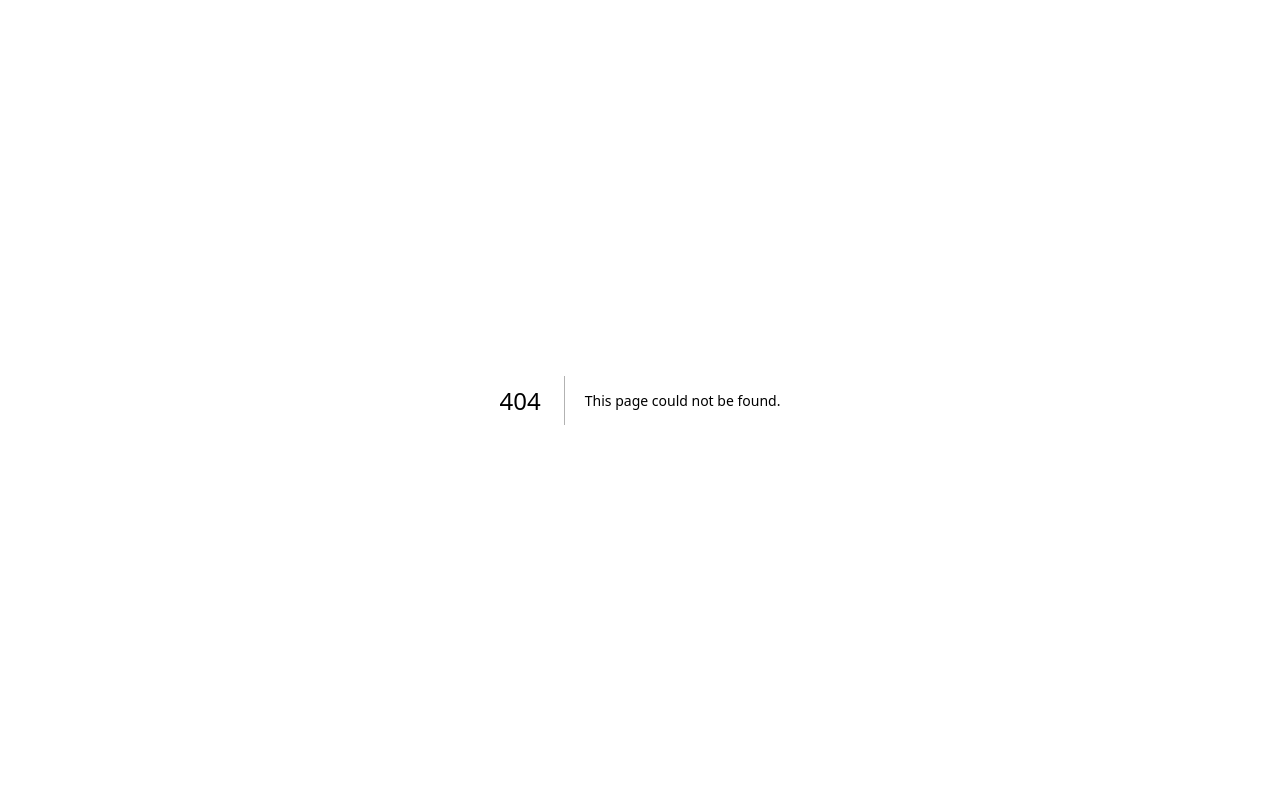
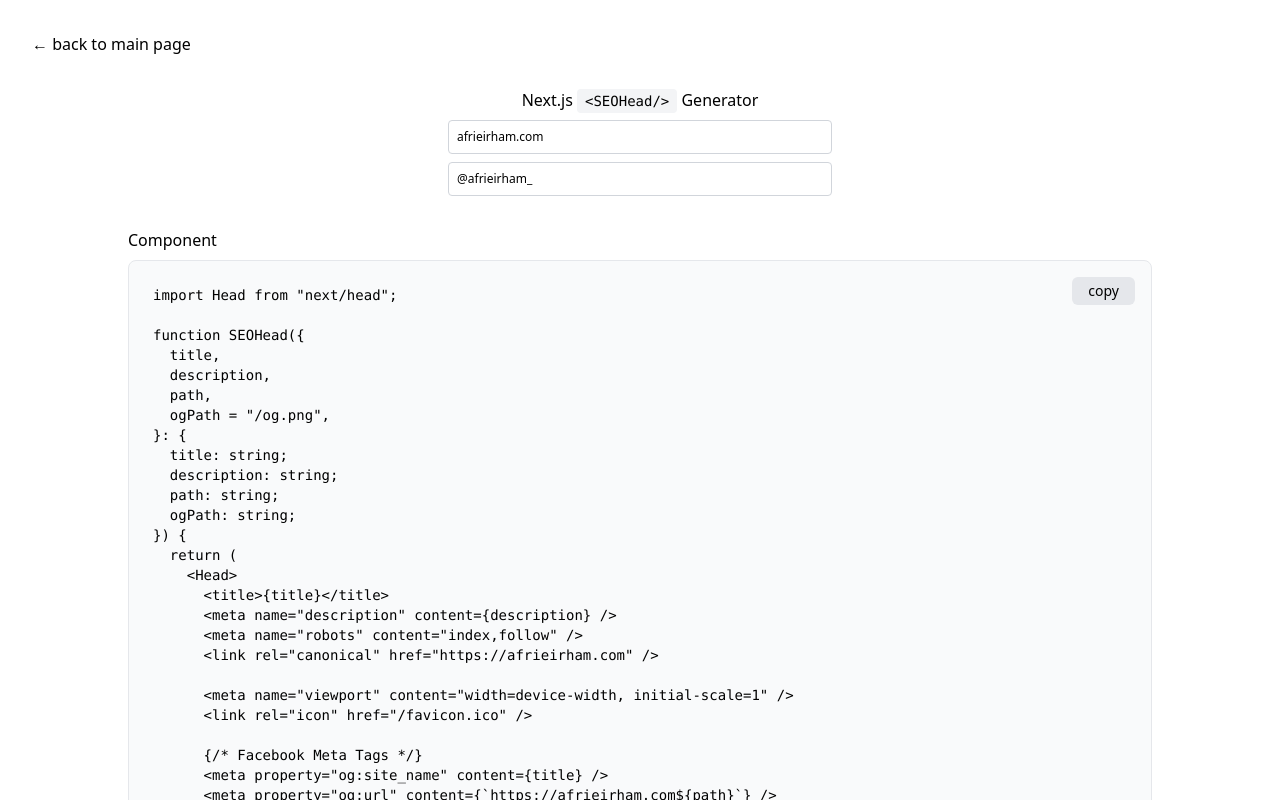
Before and after one commit to afrieirham/tools, a Next.js app: page /seohead-generator in a window 1280 px wide. Before the commit this address had no page. Shown: the top 800 px of the page. Built offline with nearby package versions, Linux system fonts and the light colour scheme.

Commit message:
add seohead generator

```diff
--- a/src/pages/index.tsx
+++ b/src/pages/index.tsx
@@ -2,7 +2,7 @@ import Link from "next/link";
 
 export default function Home() {
   return (
-    <main className="flex flex-col w-full p-6 mx-auto max-w-screen-sm">
+    <main className="flex flex-col w-full max-w-screen-sm p-6 mx-auto">
       <h1 className="text-xl font-bold">
         tools by{" "}
         <a className="hover:underline" href="https://afrieirham.com">
@@ -21,6 +21,14 @@ export default function Home() {
           <li className="list-disc list-inside hover:underline">
             <Link href="/can-i-embed">can i embed? ↗</Link>
           </li>
+          <li className="list-disc list-inside hover:underline">
+            <Link href="/seohead-generator">
+              <code className="px-2 py-1 text-sm bg-gray-100 rounded">
+                &lt;SEOHead/&gt;
+              </code>{" "}
+              generator ↗
+            </Link>
+          </li>
         </ul>
       </div>
     </main>
--- /dev/null
+++ b/src/pages/seohead-generator.tsx
@@ -0,0 +1,136 @@
+import { useState } from "react";
+
+function SeoHeadGenerator() {
+  const initialCode = `import Head from "next/head";
+
+function SEOHead({
+  title,
+  description,
+  path,
+  ogPath = "/og.png",
+}: {
+  title: string;
+  description: string;
+  path: string;
+  ogPath: string;
+}) {
+  return (
+    <Head>
+      <title>{title}</title>
+      <meta name="description" content={description} />
+      <meta name="robots" content="index,follow" />
+      <link rel="canonical" href="https://<domain_placeholder>" />
+
+      <meta name="viewport" content="width=device-width, initial-scale=1" />
+      <link rel="icon" href="/favicon.ico" />
+
+      {/* Facebook Meta Tags */}
+      <meta property="og:site_name" content={title} />
+      <meta property="og:url" content={\`https://<domain_placeholder>$\{path}\`} />
+      <meta property="og:type" content="website" />
+      <meta property="og:title" content={title} />
+      <meta property="og:description" content={description} />
+      <meta property="og:image" content={\`https://<domain_placeholder>$\{ogPath}\`} />
+
+      {/* Twitter Meta Tags */}
+      <meta name="twitter:creator" content="<twitter_placeholder>" />
+      <meta name="twitter:card" content="summary_large_image" />
+      <meta property="twitter:domain" content="<domain_placeholder>" />
+      <meta property="twitter:url" content={\`https://<domain_placeholder>$\{path}\`} />
+      <meta name="twitter:title" content={title} />
+      <meta name="twitter:description" content={description} />
+      <meta name="twitter:image" content={\`https://<domain_placeholder>$\{ogPath}\`} />
+
+      {/* Meta Tags Generated via ${window.location} */}
+    </Head>
+  );
+}
+
+export default SEOHead;`;
+
+  const usageCode = `<SEOHead
+  title="My website title"
+  description="My website description"
+  path="/"
+  ogPath="/og.png"
+/>`;
+
+  const [domain, setDomain] = useState("afrieirham.com");
+  const [twitter, setTwitter] = useState("@afrieirham_");
+
+  return (
+    <div className="flex flex-col items-center w-full p-4 space-y-8 sm:p-8">
+      <div className="self-start">
+        <a href="/" className="hover:underline">
+          ← back to main page
+        </a>
+      </div>
+      <div className="max-w-sm mx-auto space-y-2">
+        <h1 className="text-center">
+          Next.js{" "}
+          <code className="px-2 py-1 text-sm bg-gray-100 rounded">
+            &lt;SEOHead/&gt;
+          </code>{" "}
+          Generator
+        </h1>
+        <input
+          placeholder="domain name"
+          value={domain}
+          onChange={(e) => setDomain(e.target.value)}
+          className="text-[12px] w-full rounded border border-gray-300 py-1 px-2 focus-visible:outline-none focus-visible:ring-2 focus-visible:ring-ring focus-visible:ring-offset-2"
+        />
+        <input
+          placeholder="twitter username"
+          value={twitter}
+          onChange={(e) => setTwitter(e.target.value)}
+          className="text-[12px] w-full rounded border border-gray-300 py-1 px-2 focus-visible:outline-none focus-visible:ring-2 focus-visible:ring-ring focus-visible:ring-offset-2"
+        />
+      </div>
+
+      <div className="w-full max-w-screen-lg mx-auto space-y-2 ">
+        <div className="flex justify-between">
+          <p className="text-base">Component</p>
+        </div>
+
+        <CodeBlock>
+          {initialCode
+            .replaceAll("<domain_placeholder>", domain)
+            .replaceAll("<twitter_placeholder>", twitter)}
+        </CodeBlock>
+      </div>
+
+      <div className="w-full max-w-screen-lg mx-auto space-y-2 ">
+        <div className="flex justify-between">
+          <p className="text-base">Usage</p>
+        </div>
+
+        <CodeBlock>{usageCode}</CodeBlock>
+      </div>
+    </div>
+  );
+}
+
+function CodeBlock({ children }: { children: React.ReactNode }) {
+  const [copying, setCopying] = useState(false);
+  return (
+    <div className="relative w-full p-4 text-sm border rounded-lg sm:p-6 bg-gray-50">
+      <button
+        onClick={() => {
+          setCopying(true);
+          navigator.clipboard.writeText(children as string);
+          setTimeout(() => {
+            setCopying(false);
+          }, 1000);
+        }}
+        className="absolute top-0 right-0 px-4 py-1 m-4 text-sm bg-gray-200 rounded-md hover:bg-gray-300"
+      >
+        {copying ? "copied!" : "copy"}
+      </button>
+      <div className="w-full overflow-scroll whitespace-pre">
+        <code>{children}</code>
+      </div>
+    </div>
+  );
+}
+
+export default SeoHeadGenerator;
```
Also changed, not shown: 1 other file (tests, documents, lock files or other folders).
